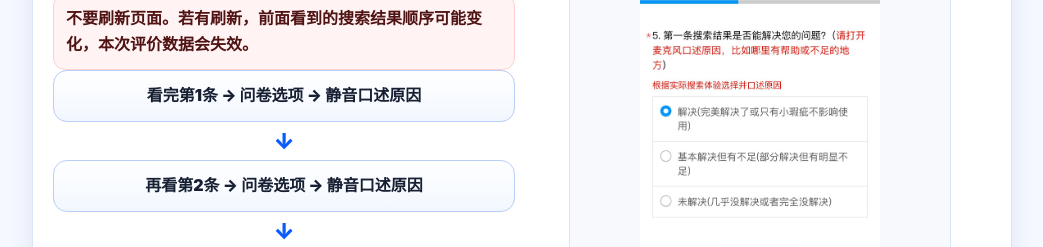
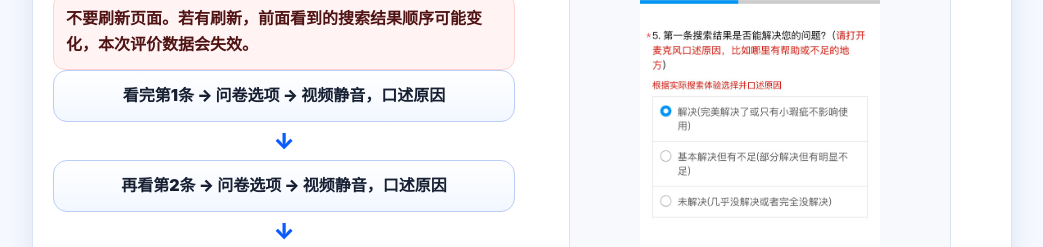
Before and after one commit to chentx641-blip/douyin-search-task-guide, a plain HTML site: page index.html in a window 1280 px wide. Shown: the part 4566-4813 px from the top of the page, without its empty margins (118-1161 px from the left). Drawn offline with Linux system fonts and the light colour scheme.

Commit message:
Clarify video mute before spoken reason

```diff
--- a/index.html
+++ b/index.html
@@ -702,9 +702,9 @@
             <p class="lead">完成整体评价后，<span class="red">慢慢回到抖音综合页顶部</span>，按综合页顺序完成前8条。<span class="red">每条都要点开、口述、再填写对应评价</span>。</p>
             <div class="tip">不要刷新页面。若有刷新，前面看到的搜索结果顺序可能变化，本次评价数据会失效。</div>
             <div class="flow">
-              <div class="flow-step">看完第1条 → 问卷选项 → 静音口述原因</div>
+              <div class="flow-step">看完第1条 → 问卷选项 → 视频静音，口述原因</div>
               <div class="arrow">↓</div>
-              <div class="flow-step">再看第2条 → 问卷选项 → 静音口述原因</div>
+              <div class="flow-step">再看第2条 → 问卷选项 → 视频静音，口述原因</div>
               <div class="arrow">↓</div>
               <div class="flow-step">按这个顺序一直完成到第8条</div>
             </div>
@@ -775,7 +775,7 @@
               </div>
               <div class="v-arrow">↓</div>
               <div class="v-step alt" data-num="8">
-                <strong>每条按顺序：看内容 → 选选项 → 静音口述原因 → 下一条</strong>
+                <strong>每条按顺序：看内容 → 选选项 → 视频静音，口述原因 → 下一条</strong>
               </div>
               <div class="v-arrow">↓</div>
               <div class="v-step alt" data-num="9">
```
